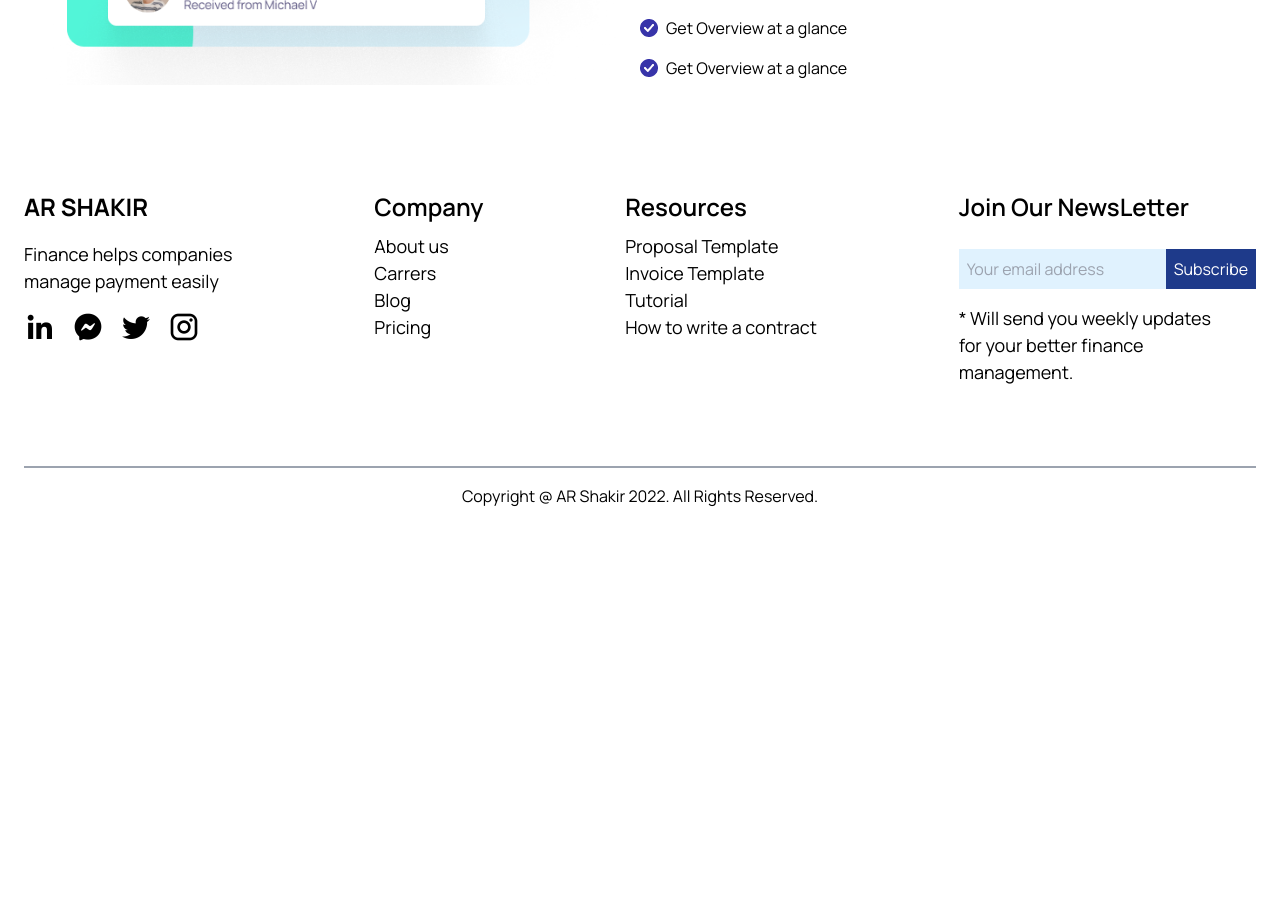
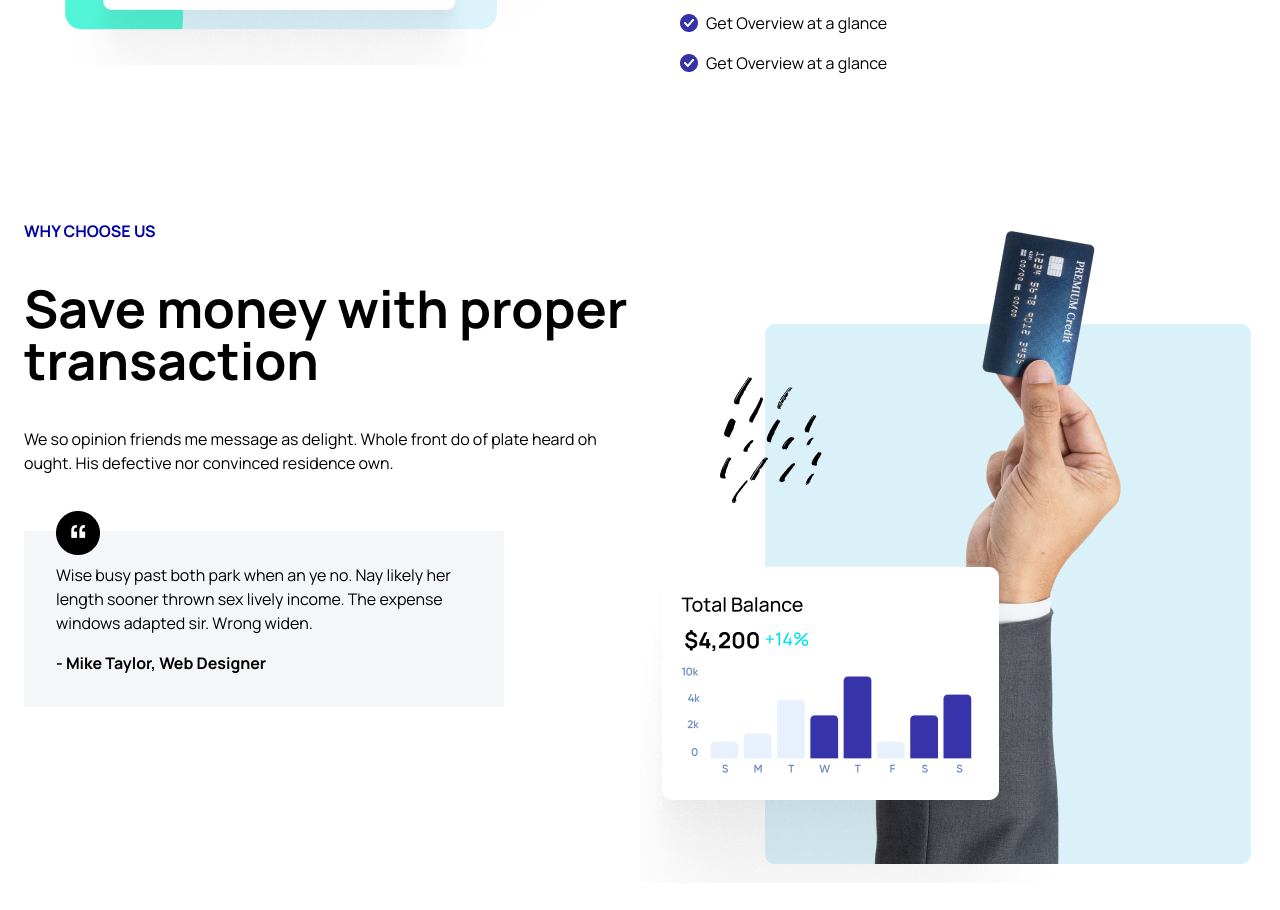
Before and after one commit to anish-acharya123/AR-SHAKIR, a React (Vite) app: page / in a window 1280 px wide. Shown: the part 2420-3330 px from the top of the page. Before the commit the page ends 2944 px from the top, so only its background shows below. Built offline with nearby package versions, Linux system fonts and the light colour scheme; a web font is replaced by a local one.

Commit message:
transaction section

```diff
--- a/src/App.jsx
+++ b/src/App.jsx
@@ -7,6 +7,7 @@ import Offers from "./components/Offers";
 import Footer from "./components/Footer";
 import Footer2 from "./components/Footer2";
 import Trackpayment from "./components/Trackpayment";
+import Transaction from "./components/Transaction";
 
 function App() {
   return (
@@ -18,8 +19,9 @@ function App() {
           <Partners />
           <Offers />
           <Trackpayment />
-          <Footer />
-          <Footer2 />
+          <Transaction />
+          {/* <Footer />
+          <Footer2 /> */}
         </main>
       </BrowserRouter>
     </>
--- a/src/components/Trackpayment.jsx
+++ b/src/components/Trackpayment.jsx
@@ -6,14 +6,14 @@ import tick from "../assets/logo/tick.png";
 function Trackpayment() {
   return (
     <section className="py-16 flex items-center justify-center">
-      <div className="px-6 flex justify-between items-center  w-full max-w-[1440px] md:px-10 ">
+      <div className="px-6 flex justify-between items-center lg:gap-20  w-full max-w-[1440px] md:px-10 ">
         <figure className="hidden md:block md:w-[70%] lg:w-[50%] relative ">
           <img
             src={elemt}
             alt=""
             className="absolute right-32 -translate-y-6 "
           />
-          <img src={Track} alt="track-payment" className="" />
+          <img src={Track} alt="track-payment" className="object-contain" />
         </figure>
 
         <div className="flex flex-col gap-4 lg:w-[50%] md:w-[30%]">
@@ -25,7 +25,7 @@ function Trackpayment() {
             Indulgence way everything joy alteration boisterous the attachment.
             Party we years to order allow asked of.
           </p>
-          <hr className="bg-gray-300 h-1"/>
+          <hr className="bg-gray-300 h-1" />
           <div className=" grid gap-4">
             <div className="flex gap-2 items-center">
               <img src={tick} alt="tick" />
--- /dev/null
+++ b/src/components/Transaction.jsx
@@ -0,0 +1,39 @@
+import React from "react";
+import quote from "../assets/offers/quote-icon.png";
+import balance from "../assets/transaction/total-balance.png";
+function Transaction() {
+  return (
+    <section className="flex items-center justify-center py-20">
+      <div className=" justify-between px-6 w-full max-w-[1440px] flex flex-col md:flex-row">
+        <div className="flex flex-col gap-10 md:w-[50%]">
+          <span className="text-[#0202a5] font-bold">WHY CHOOSE US</span>
+          <h1 className="text-[34px] md:text-[36px] lg:text-[52px] font-bold leading-[100%]">
+            Save money with proper transaction
+          </h1>
+          <p>
+            We so opinion friends me message as delight. Whole front do of plate
+            heard oh ought. His defective nor convinced residence own.
+          </p>
+          <div className="flex flex-col justify-center gap-4  bg-[#f4f6f9] p-8  mt-4   lg:w-[30rem] relative">
+            <figure className="absolute top-0 -translate-y-5">
+              <img src={quote} alt="" />
+            </figure>
+            <p>
+              Wise busy past both park when an ye no. Nay likely her length
+              sooner thrown sex lively income. The expense windows adapted sir.
+              Wrong widen.
+            </p>
+            <h2 className="font-bold">- Mike Taylor, Web Designer</h2>
+          </div>
+        </div>
+        <div className="md:w-[50%]">
+          <figure>
+            <img src={balance} alt="transaction" />
+          </figure>
+        </div>
+      </div>
+    </section>
+  );
+}
+
+export default Transaction;
```
Also changed, not shown: src/assets/transaction/total-balance.png (added).
